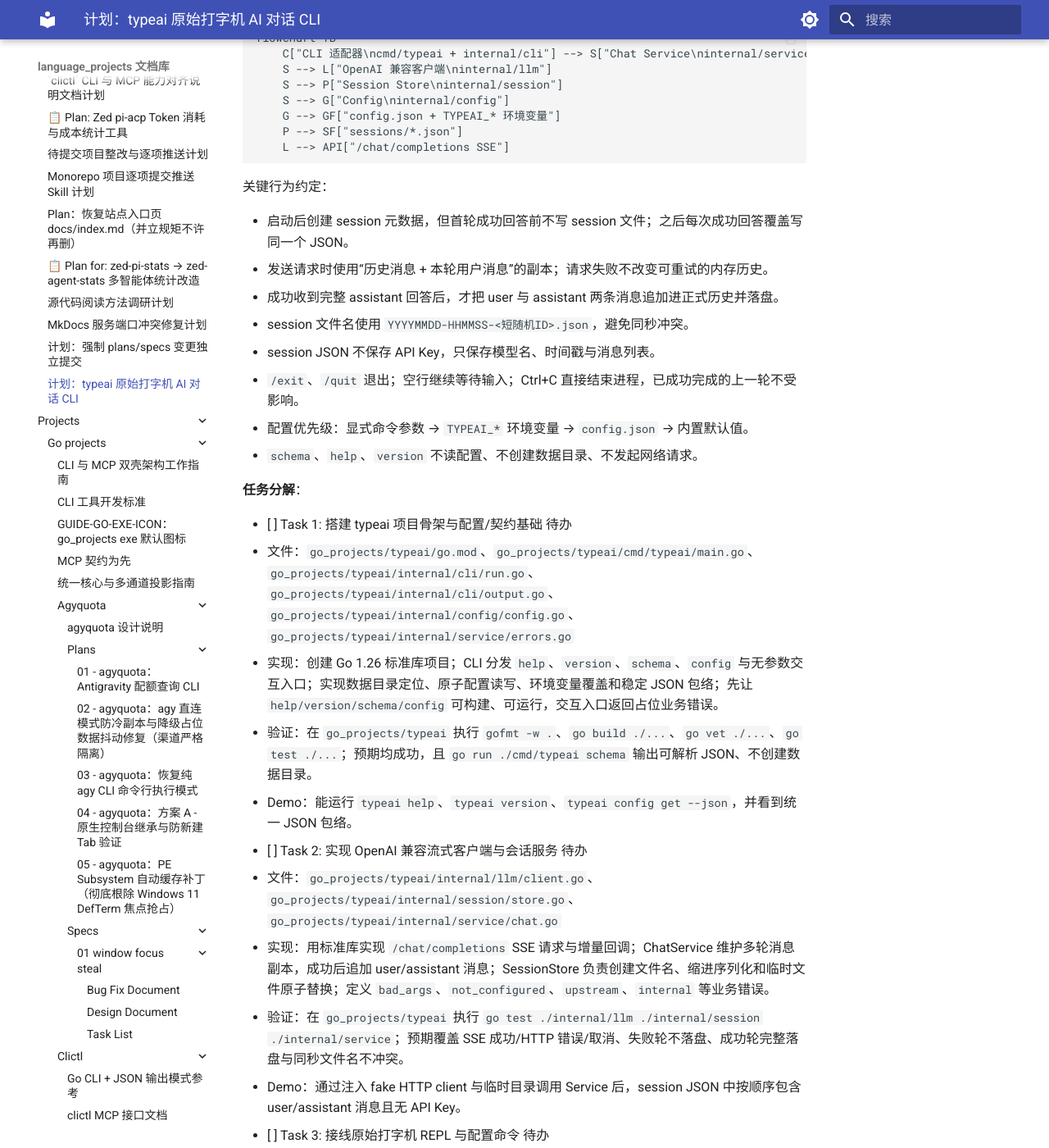
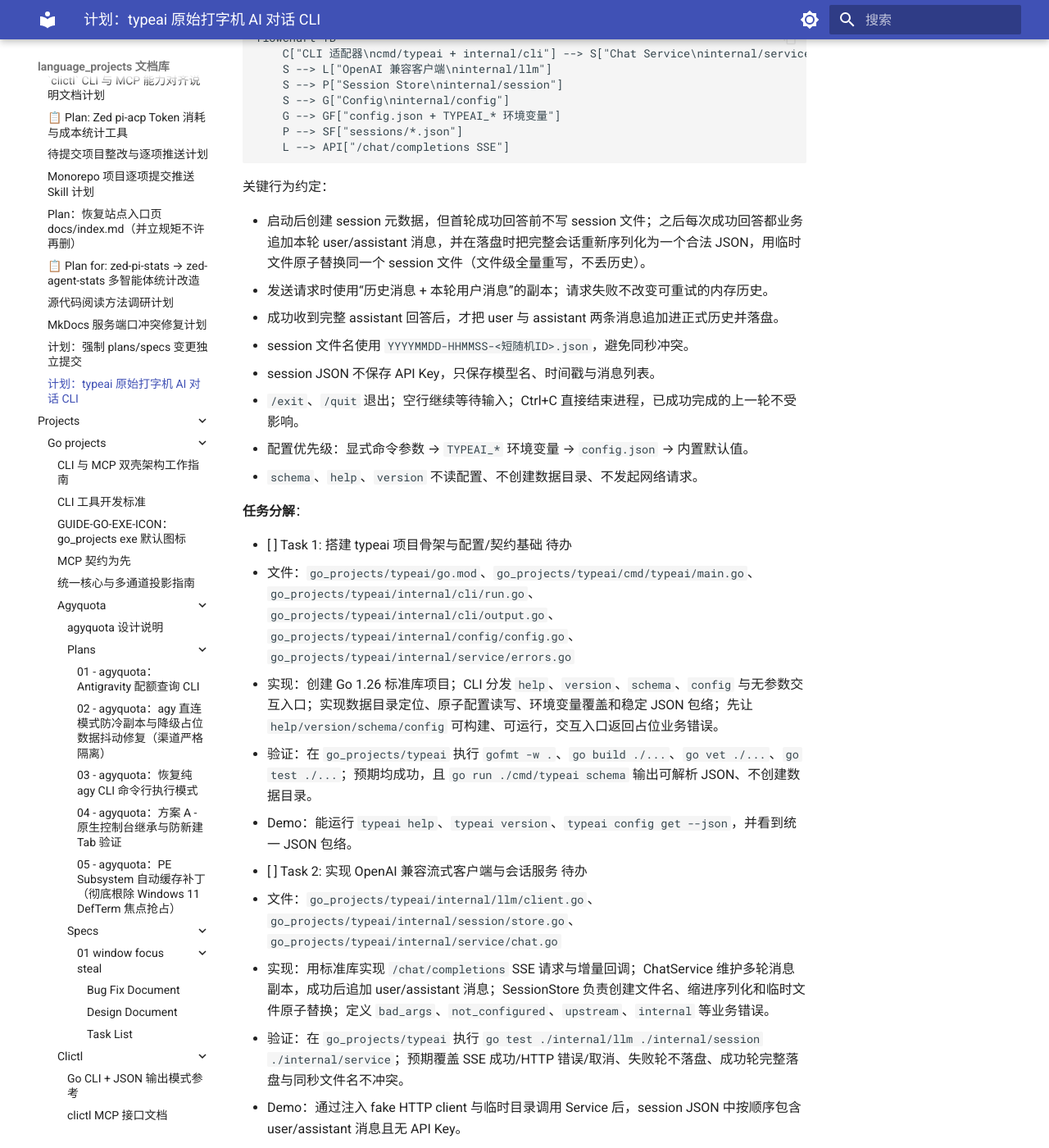
Before and after one commit to shihao-hub/td-language_projects, an MkDocs documentation site: the page built from docs/plans/20-typeai-cli.md, in a window 1280 px wide and 1400 px high, scrolled down 1214 px. Shown: the whole window at 82% size. Built offline with MkDocs 1.6.1 and Material for MkDocs 9.7.7, drawn with Linux system fonts in a browser that asks for light colours; some of the changed text lies outside the part shown.

Commit message:
docs: 澄清 typeai 会话写入语义

```diff
--- a/docs/plans/20-typeai-cli.md
+++ b/docs/plans/20-typeai-cli.md
@@ -40,7 +40,7 @@
 
 关键行为约定：
 
-- 启动后创建 session 元数据，但首轮成功回答前不写 session 文件；之后每次成功回答覆盖写同一个 JSON。
+- 启动后创建 session 元数据，但首轮成功回答前不写 session 文件；之后每次成功回答都业务追加本轮 user/assistant 消息，并在落盘时把完整会话重新序列化为一个合法 JSON，用临时文件原子替换同一个 session 文件（文件级全量重写，不丢历史）。
 - 发送请求时使用“历史消息 + 本轮用户消息”的副本；请求失败不改变可重试的内存历史。
 - 成功收到完整 assistant 回答后，才把 user 与 assistant 两条消息追加进正式历史并落盘。
 - session 文件名使用 `YYYYMMDD-HHMMSS-<短随机ID>.json`，避免同秒冲突。
@@ -65,7 +65,7 @@
 
 - [ ] Task 3: 接线原始打字机 REPL 与配置命令 待办
   - 文件：`go_projects/typeai/internal/cli/run.go`、`go_projects/typeai/internal/cli/chat.go`、`go_projects/typeai/internal/cli/config.go`、`go_projects/typeai/cmd/typeai/main.go`
-  - 实现：无参数启动时读取有效配置并进入 `> ` 行输入循环；AI 增量直接写 stdout，成功后换行并落盘，失败输出人读错误并保留可重试历史；实现 `/exit`、`/quit`、空行与 Ctrl+C 退出；实现 `config get/set` 的人读与 `--json` 模式，`set` 支持部分更新且不回显 API Key。
+  - 实现：无参数启动时读取有效配置并进入 `> ` 行输入循环；AI 增量直接写 stdout，成功后换行并按“业务追加、文件级全量重写”方式落盘，失败输出人读错误并保留可重试历史；实现 `/exit`、`/quit`、空行与 Ctrl+C 退出；实现 `config get/set` 的人读与 `--json` 模式，`set` 支持部分更新且不回显 API Key。
   - 验证：在 `go_projects/typeai` 执行 `go build ./...`、`go vet ./...`、`go test ./...`；再用本地 fake OpenAI SSE 服务启动 `go run ./cmd/typeai` 连续输入两轮，预期两轮回答都流式输出、上下文生效、session JSON 在第二轮后被更新。
   - Demo：配置真实 OpenAI 兼容端点后，运行 `typeai` 即可连续问答；退出后可直接打开 `%APPDATA%\language_projects\typeai\sessions\` 中对应 JSON 阅读。
 
```
